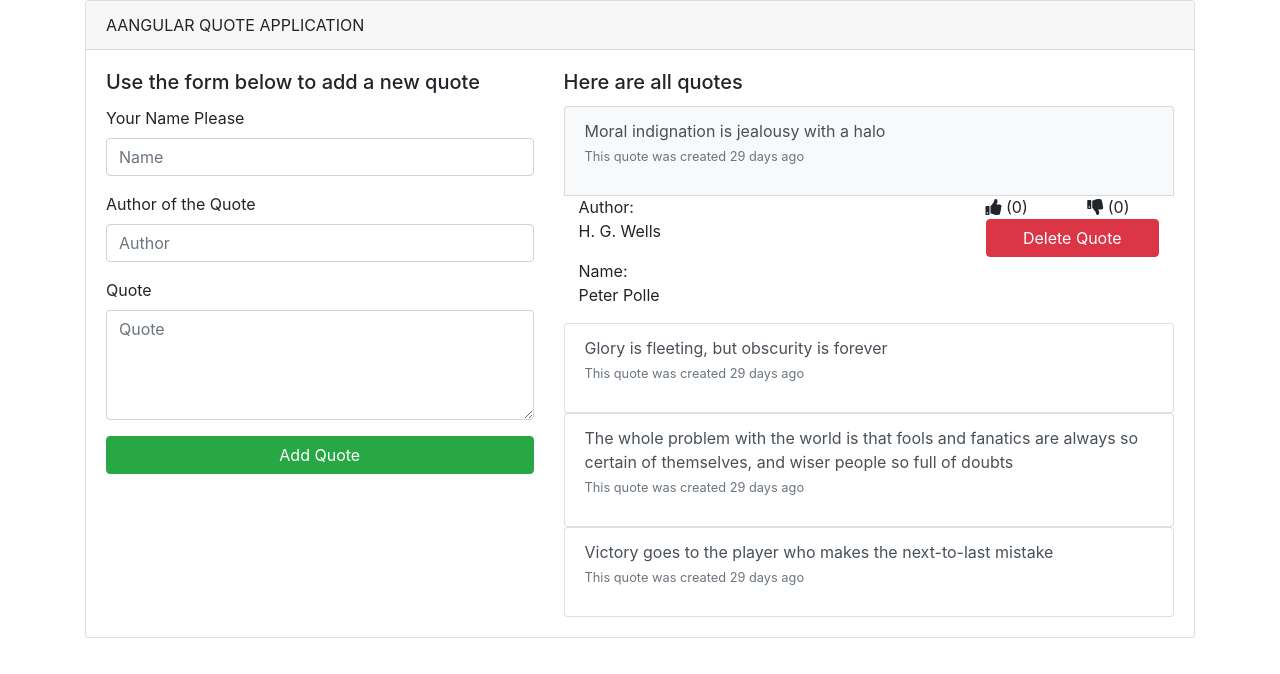
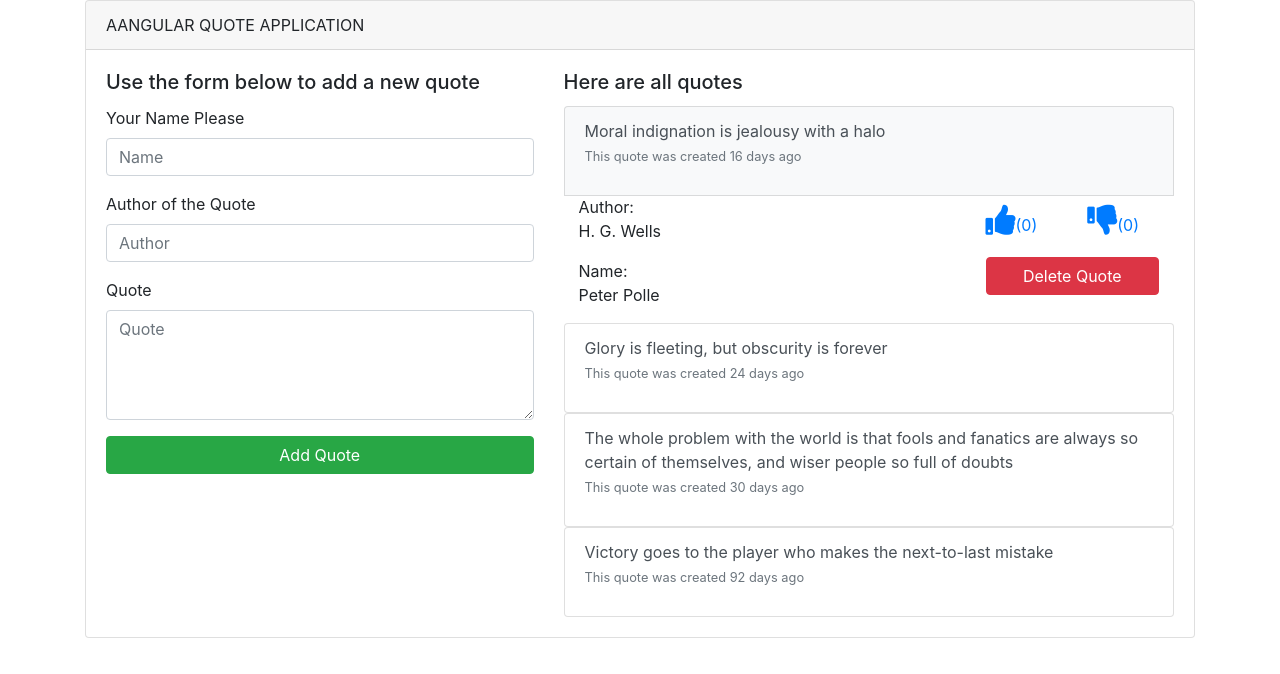
Before and after one commit to ppolle/quotes, an Angular app: page / in a window 1280 px wide. Both pictures are taken after a click on the link 868 px from the left and 151 px from the top of the page. Shown: the top 674 px of the page. Built offline with nearby package versions, Linux system fonts and the light colour scheme; what angular-font-awesome would draw is missing.

Commit message:
Styled quote details

```diff
--- a/src/app/quote-details/quote-details.component.css
+++ b/src/app/quote-details/quote-details.component.css
@@ -0,0 +1,8 @@
+.top {
+	 padding-top: 20px;
+}
+
+.iconFont{
+	padding-top: 10px;
+	font-size: 30px;
+}
--- a/src/app/quote-details/quote-details.component.html
+++ b/src/app/quote-details/quote-details.component.html
@@ -8,12 +8,12 @@
 		<div class="col-md-4">
 			<div class="row">
 
-				<div class="col-md-6"><i class="fas fa-thumbs-up"></i> (0)</div>
-				<div class="col-md-6"><i class="fas fa-thumbs-down"></i> (0)</div>
+				<div class="col-md-6"><a href=""><i class="fas fa-thumbs-up iconFont"></i>(0)</a></div>
+				<div class="col-md-6"><a href=""><i class="fas fa-thumbs-down iconFont"></i>(0)</a></div>
 
 			</div>
 			<div class="row">
-				<p class="col-md-12">
+				<p class="col-md-12 top">
 				<button class="btn btn-danger btn-block" (click) = 'quoteDelete(true)'> Delete Quote</button>
 				</p>
 			</div>
--- a/src/app/quote/quote.component.ts
+++ b/src/app/quote/quote.component.ts
@@ -9,10 +9,10 @@ import {Quote} from '../quote';
 export class QuoteComponent implements OnInit {
 
   quotes = [
-  new Quote(1,'Moral indignation is jealousy with a halo','Peter Polle','H. G. Wells',new Date(2018,3,14)),
-  new Quote(2,'Glory is fleeting, but obscurity is forever','George Raburu','Napoleon Bonaparte',new Date(2018,3,14)),
-  new Quote(3,'The whole problem with the world is that fools and fanatics are always so certain of themselves, and wiser people so full of doubts','Willis Kimani','Bertrand Russell',new Date(2018,3,14)),
-  new Quote(4,'Victory goes to the player who makes the next-to-last mistake','Mahdy Twalib','Chessmaster Savielly Grigorievitch Tartakower',new Date(2018,3,14)),
+  new Quote(1,'Moral indignation is jealousy with a halo','Peter Polle','H. G. Wells',new Date(2018,3,1)),
+  new Quote(2,'Glory is fleeting, but obscurity is forever','George Raburu','Napoleon Bonaparte',new Date(2018,3,9)),
+  new Quote(3,'The whole problem with the world is that fools and fanatics are always so certain of themselves, and wiser people so full of doubts','Willis Kimani','Bertrand Russell',new Date(2018,1,14)),
+  new Quote(4,'Victory goes to the player who makes the next-to-last mistake','Mahdy Twalib','Chessmaster Savielly Grigorievitch Tartakower',new Date(2017,11,14)),
   ]
 
 toogleDetails(index){
```
Also changed, not shown: 1 other file (tests, documents, lock files or other folders).
